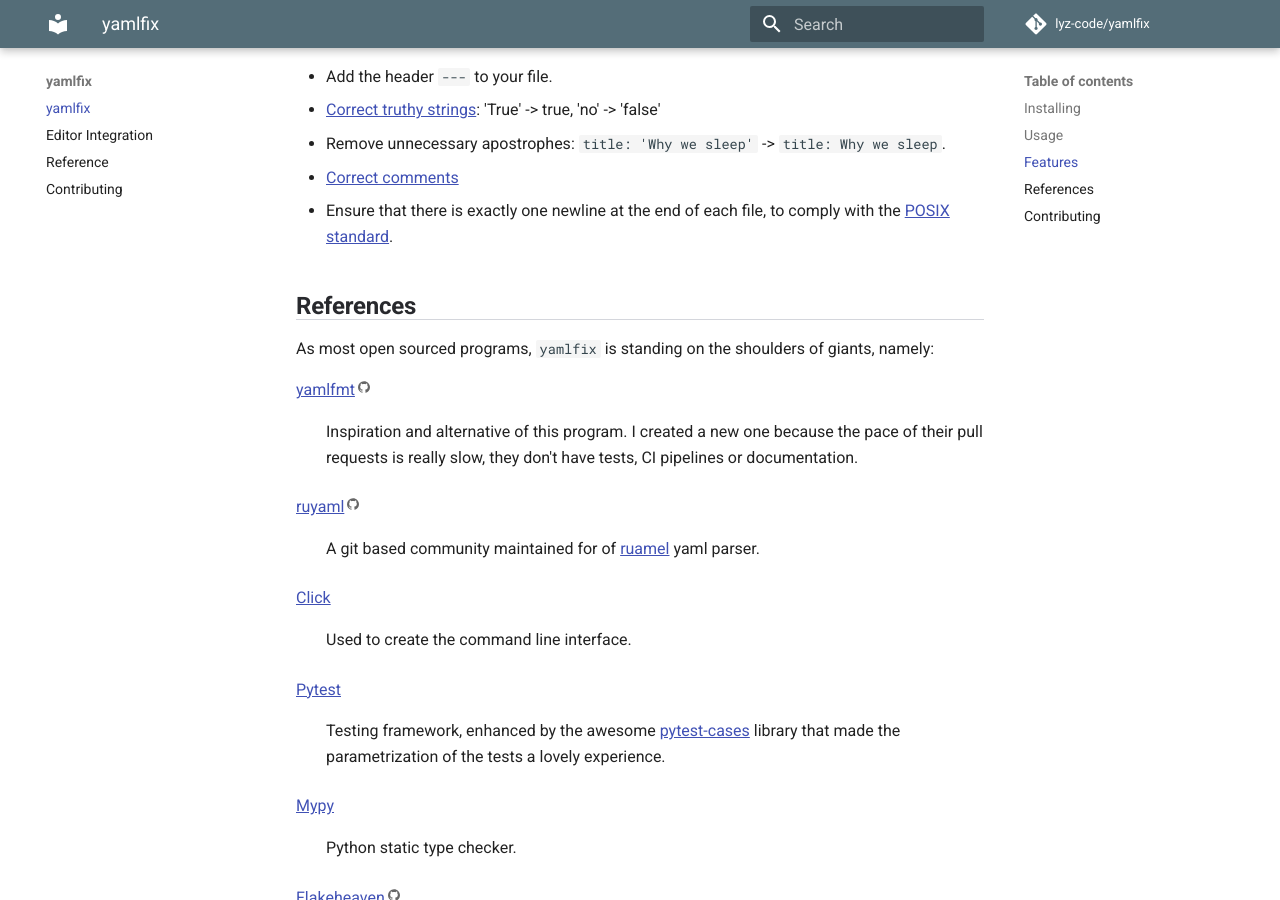
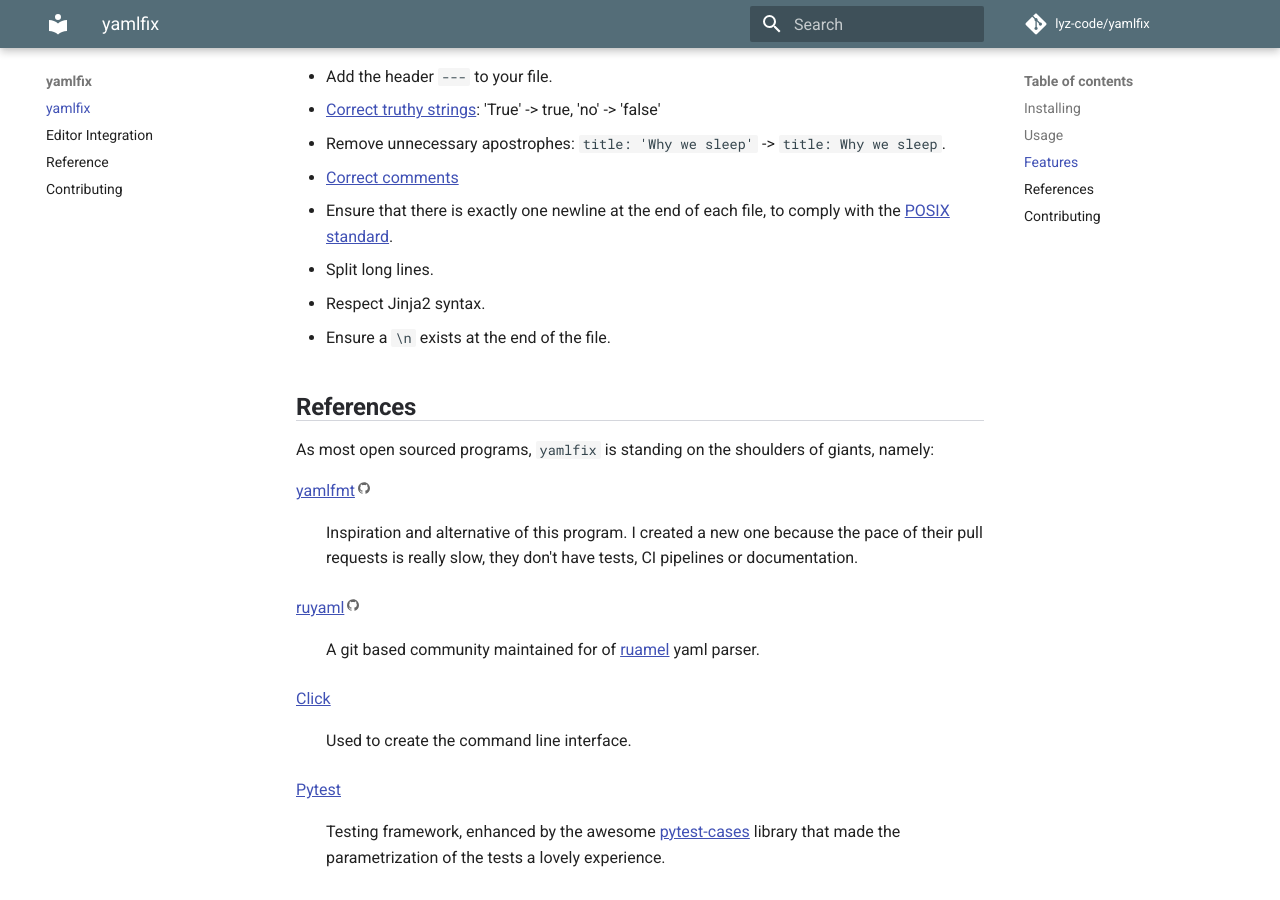
Before and after one commit to lyz-code/yamlfix, an MkDocs documentation site: the page built from docs/index.md, in a window 1280 px wide and 900 px high, scrolled down 1399 px. Built offline with MkDocs 1.6.1 and Material for MkDocs 9.7.7, drawn with Linux system fonts in a browser that asks for light colours; comment, search, counter and statistics services are not loaded.

Commit message:
docs: add new features to the documentation

```diff
--- a/docs/index.md
+++ b/docs/index.md
@@ -72,6 +72,9 @@ yamlfix will do the following changes in your code:
 * Remove unnecessary apostrophes: `title: 'Why we sleep'` -> `title: Why we sleep`.
 * [Correct comments](https://yamllint.readthedocs.io/en/stable/rules.html#module-yamllint.rules.comments)
 * Ensure that there is exactly one newline at the end of each file, to comply with the [POSIX standard](https://pubs.opengroup.org/onlinepubs/9699919799/basedefs/V1_chap03.html#tag_03_206).
+* Split long lines.
+* Respect Jinja2 syntax.
+* Ensure a `\n` exists at the end of the file.
 
 # References
 
```
